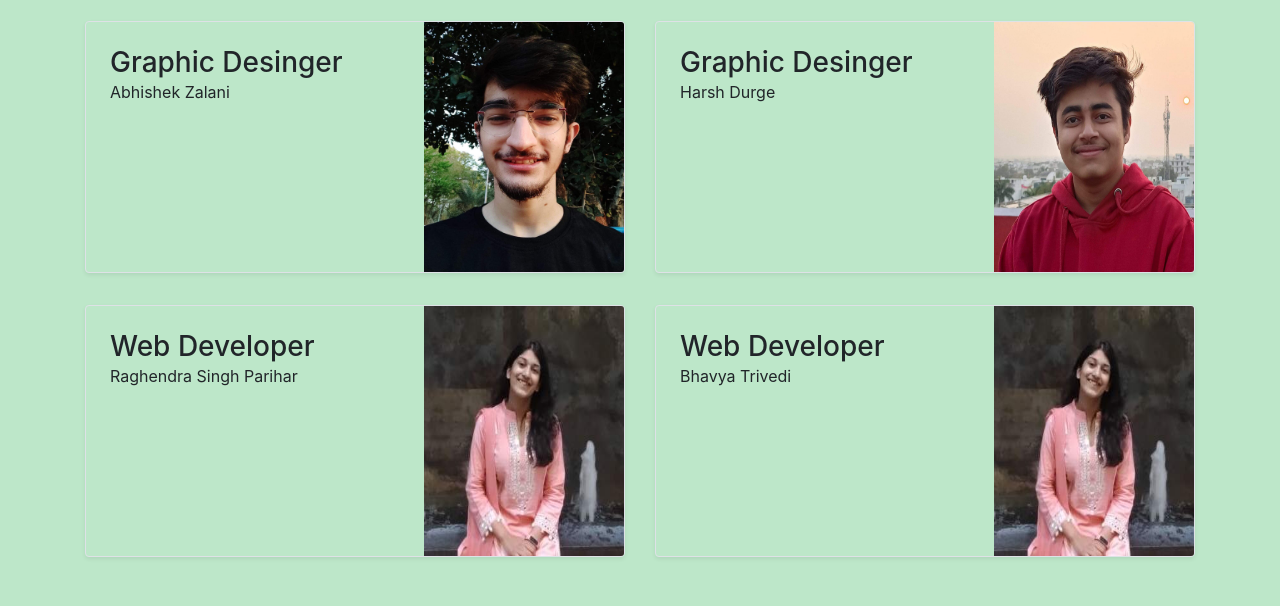
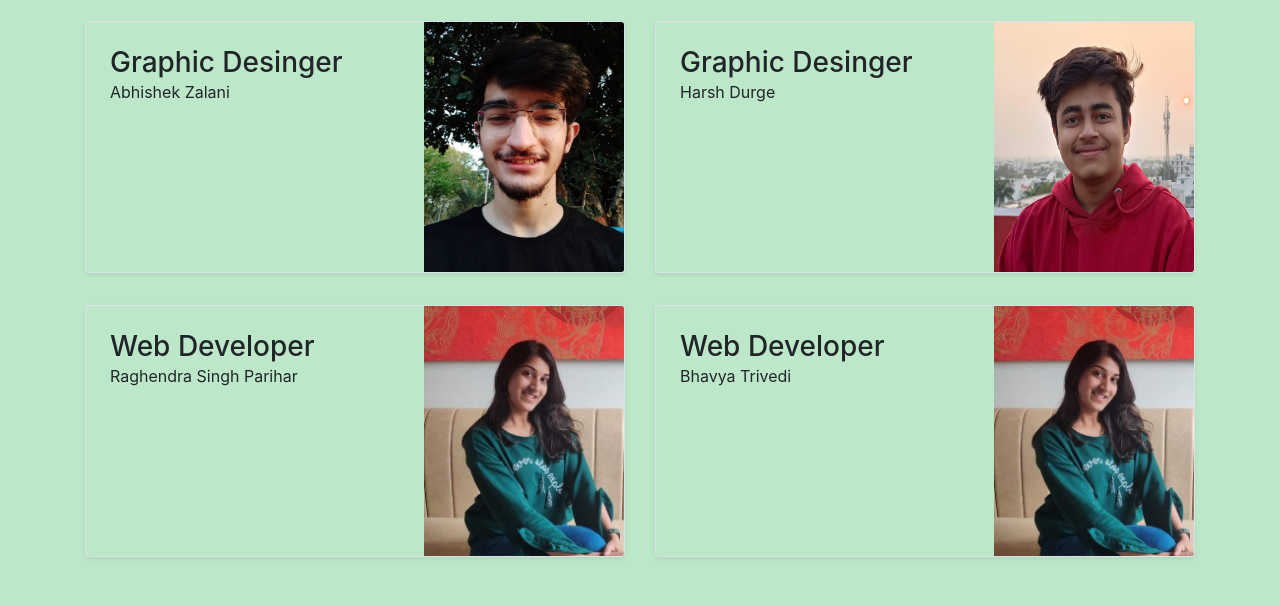
Before and after one commit to Cheso-UEC/cheso, a plain HTML site: page team.html in a window 1280 px wide. Shown: the part 3483-4089 px from the top of the page. Drawn offline with nearby package versions, Linux system fonts and the light colour scheme.

Commit message:
Add files via upload

```diff
--- a/team.html
+++ b/team.html
@@ -450,7 +450,7 @@
                         </p>
                     </div>
                     <div class="col-auto d-none d-lg-block">
-                        <img class="bd-placeholder-img" width="200" height="250" src="/img/chini.jpg" alt="">
+                        <img class="bd-placeholder-img" width="200" height="250" src="/img/chinii.jpg" alt="">
                     </div>
                 </div>
             </div>
@@ -462,7 +462,7 @@
                         <p class="card-text mb-auto">Bhavya Trivedi</p>
                     </div>
                     <div class="col-auto d-none d-lg-block">
-                        <img class="bd-placeholder-img" width="200" height="250" src="/img/chini.jpg" alt="">
+                        <img class="bd-placeholder-img" width="200" height="250" src="/img/chinii.jpg" alt="">
                     </div>
                 </div>
             </div>
```
